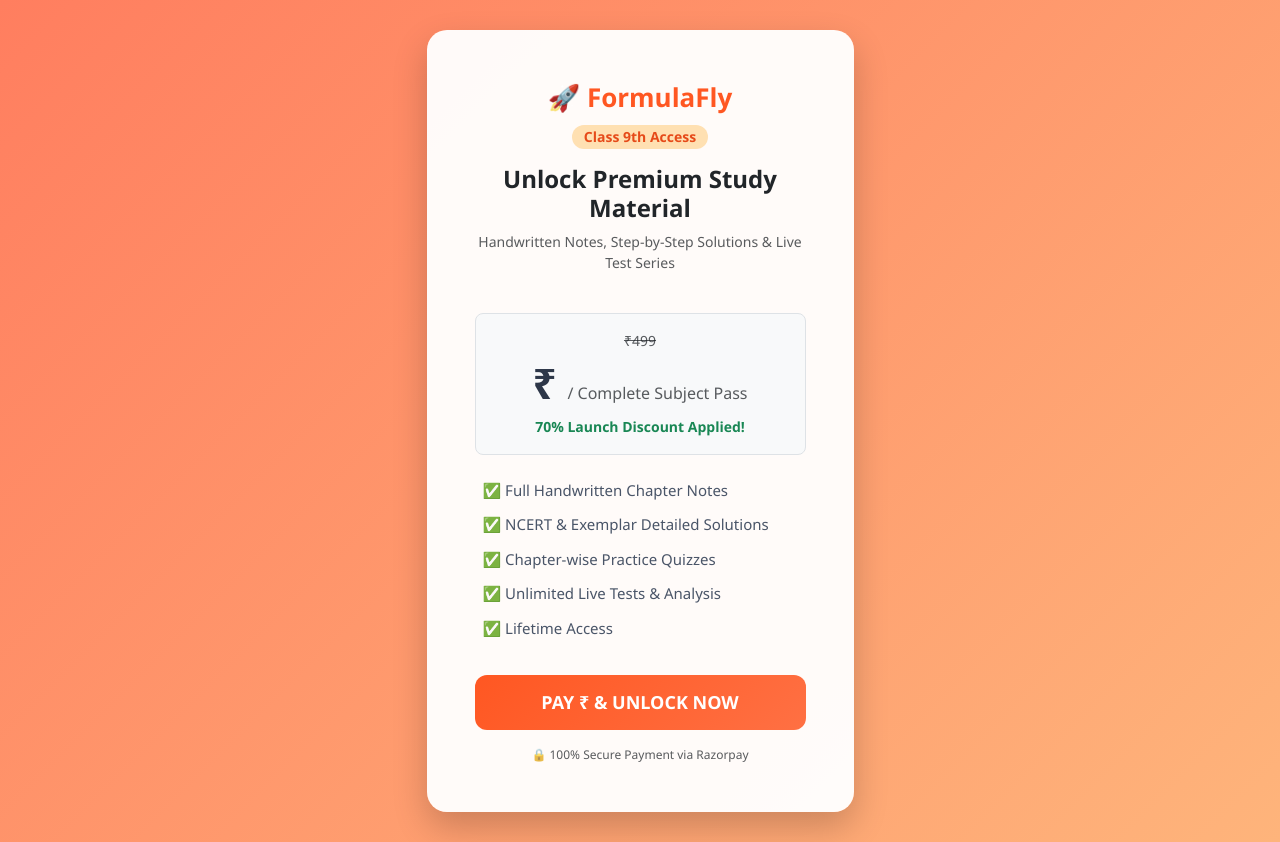
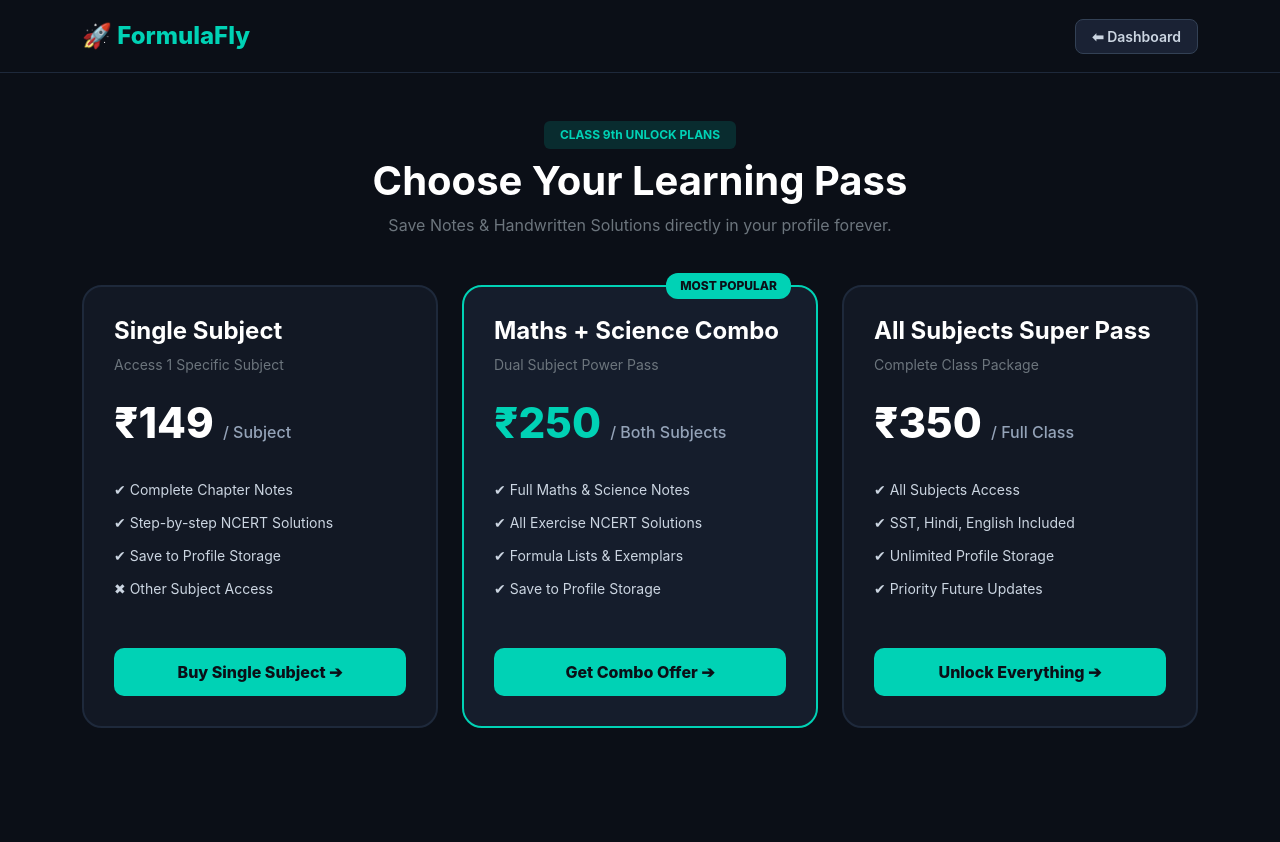
Before and after one commit to tapanshu05/quiz-application, a Django app: page /checkout/ in a window 1280 px wide. After the commit the page ends 728 px from the top, so only its background shows below. Run offline with Django 5.2, Linux system fonts and the light colour scheme; a user stored in the database is signed in; tables that the repository leaves empty hold one stand-in row (values such as "Sample post"); some libraries are stand-ins or nearby versions.

Commit message:
Added dynamic combo pricing checkout page for Class 9-12

```diff
--- a/quiz_app/templates/quiz_app/checkout.html
+++ b/quiz_app/templates/quiz_app/checkout.html
@@ -3,162 +3,208 @@
 <head>
     <meta charset="UTF-8">
     <meta name="viewport" content="width=device-width, initial-scale=1.0">
-    <title>Upgrade to Premium - FormulaFly</title>
+    <title>Unlock FormulaFly Premium</title>
     <link href="https://cdn.jsdelivr.net/npm/bootstrap@5.3.0/dist/css/bootstrap.min.css" rel="stylesheet">
     <style>
         body {
-            background: linear-gradient(135deg, #ff7e5f 0%, #feb47b 100%);
+            background-color: #0b0f17;
+            color: #ffffff;
+            font-family: -apple-system, BlinkMacSystemFont, "Segoe UI", Roboto, sans-serif;
             min-height: 100vh;
+        }
+
+        .navbar-teachoo {
+            background-color: #0b0f17;
+            padding: 18px 0;
+            border-bottom: 1px solid #1e293b;
+        }
+        .brand-logo { font-size: 24px; font-weight: 800; color: #00d2b5; text-decoration: none; }
+        .btn-back {
+            background: #1a2234;
+            color: #cbd5e1;
+            border: 1px solid #334155;
+            border-radius: 8px;
+            padding: 6px 16px;
+            font-weight: 600;
+            text-decoration: none;
+            font-size: 14px;
+        }
+
+        /* Plan Card Styling */
+        .plan-card {
+            background: #121824;
+            border: 2px solid #1e293b;
+            border-radius: 20px;
+            padding: 30px;
+            height: 100%;
             display: flex;
-            align-items: center;
-            font-family: 'Segoe UI', Tahoma, Geneva, Verdana, sans-serif;
-            padding: 30px 0;
+            flex-direction: column;
+            justify-content: space-between;
+            position: relative;
+            transition: all 0.3s ease;
         }
-        .checkout-card {
-            background: rgba(255, 255, 255, 0.96);
-            border: none;
-            border-radius: 20px;
-            box-shadow: 0 15px 35px rgba(0, 0, 0, 0.2);
+        .plan-card:hover {
+            border-color: #00d2b5;
+            transform: translateY(-5px);
+            box-shadow: 0 15px 35px rgba(0, 210, 181, 0.15);
         }
-        .brand-logo {
-            font-size: 26px;
+        .plan-card.featured {
+            border-color: #00d2b5;
+            background: #151d2c;
+        }
+        .badge-popular {
+            position: absolute;
+            top: -14px;
+            right: 25px;
+            background: #00d2b5;
+            color: #0b0f17;
             font-weight: 800;
-            color: #ff5722;
+            font-size: 12px;
+            padding: 4px 14px;
+            border-radius: 12px;
+            text-transform: uppercase;
         }
-        .price-tag {
+        .price-text {
             font-size: 42px;
             font-weight: 800;
-            color: #2d3748;
+            color: #ffffff;
         }
-        .badge-discount {
-            background-color: #ffe0b2;
-            color: #e64a19;
-            font-weight: bold;
-            padding: 5px 12px;
-            border-radius: 20px;
-            font-size: 14px;
-        }
-        .feature-list li {
-            margin-bottom: 12px;
-            font-size: 15px;
-            color: #4a5568;
+        .price-text span {
+            font-size: 16px;
+            color: #94a3b8;
             font-weight: 500;
         }
         .btn-pay {
-            background: linear-gradient(135deg, #ff5722 0%, #ff7043 100%);
+            background-color: #00d2b5;
+            color: #0b0f17;
+            font-weight: 800;
+            font-size: 16px;
+            padding: 12px;
+            border-radius: 10px;
             border: none;
-            color: white;
-            font-size: 18px;
-            font-weight: bold;
-            border-radius: 12px;
-            padding: 14px;
-            transition: all 0.3s ease;
+            width: 100%;
+            transition: all 0.2s ease;
         }
         .btn-pay:hover {
-            background: linear-gradient(135deg, #e64a19 0%, #ff5722 100%);
-            box-shadow: 0 5px 15px rgba(255, 87, 34, 0.4);
-            color: white;
+            background-color: #00b89f;
+            color: #0b0f17;
+        }
+        .feature-list {
+            list-style: none;
+            padding: 0;
+            margin: 25px 0;
+        }
+        .feature-list li {
+            color: #cbd5e1;
+            font-size: 14px;
+            margin-bottom: 12px;
+            display: flex;
+            align-items: center;
+            gap: 10px;
         }
     </style>
 </head>
 <body>
-    <div class="container">
-        <div class="row justify-content-center">
-            <div class="col-md-5 px-4">
-                <div class="card checkout-card p-4 p-md-5 text-center">
 
-                    <!-- Header -->
-                    <div class="mb-2">
-                        <span class="brand-logo">🚀 FormulaFly</span>
-                    </div>
-                    <span class="badge badge-discount align-self-center mb-3">Class {{ student_class }}th Access</span>
+    <nav class="navbar navbar-teachoo">
+        <div class="container d-flex justify-content-between align-items-center">
+            <a href="/" class="brand-logo">🚀 FormulaFly</a>
+            <a href="{% url 'dashboard' %}" class="btn-back">⬅ Dashboard</a>
+        </div>
+    </nav>
 
-                    <h4 class="fw-bold text-dark">Unlock Premium Study Material</h4>
-                    <p class="text-muted small">Handwritten Notes, Step-by-Step Solutions & Live Test Series</p>
+    <div class="container py-5">
+        <div class="text-center mb-5">
+            <span class="badge px-3 py-2 fw-bold" style="background-color: rgba(0, 210, 181, 0.15); color: #00d2b5;">
+                CLASS {{ student_class }}th UNLOCK PLANS
+            </span>
+            <h1 class="fw-bold mt-2">Choose Your Learning Pass</h1>
+            <p class="text-secondary">Save Notes & Handwritten Solutions directly in your profile forever.</p>
+        </div>
 
-                    <!-- Pricing Display -->
-                    <div class="my-4 p-3 bg-light rounded-3 border">
-                        <div class="text-muted text-decoration-line-through small">
-                            {% if student_class in '9,10' %}₹499{% else %}₹699{% endif %}
+        <div class="row g-4 justify-content-center">
+
+            <!-- Card 1: Single Subject Plan -->
+            <div class="col-12 col-md-4">
+                <div class="plan-card">
+                    <div>
+                        <h4 class="fw-bold mb-2">Single Subject</h4>
+                        <p class="text-secondary small">Access 1 Specific Subject</p>
+                        <div class="price-text mt-3">
+                            {% if student_class == '9' or student_class == '10' %}
+                                ₹149 <span>/ Subject</span>
+                            {% else %}
+                                ₹199 <span>/ Subject</span>
+                            {% endif %}
                         </div>
-                        <div class="price-tag">
-                            ₹{{ display_amount }} <span class="fs-6 text-muted fw-normal">/ Complete Subject Pass</span>
-                        </div>
-                        <span class="text-success fw-bold small">70% Launch Discount Applied!</span>
+
+                        <ul class="feature-list">
+                            <li>✔ Complete Chapter Notes</li>
+                            <li>✔ Step-by-step NCERT Solutions</li>
+                            <li>✔ Save to Profile Storage</li>
+                            <li>✖ Other Subject Access</li>
+                        </ul>
                     </div>
 
-                    <!-- Features -->
-                    <ul class="list-unstyled text-start feature-list mb-4 px-2">
-                        <li>✅ Full Handwritten Chapter Notes</li>
-                        <li>✅ NCERT & Exemplar Detailed Solutions</li>
-                        <li>✅ Chapter-wise Practice Quizzes</li>
-                        <li>✅ Unlimited Live Tests & Analysis</li>
-                        <li>✅ Lifetime Access</li>
-                    </ul>
-
-                    <!-- Razorpay Payment Button -->
-                    <button id="rzp-button" class="btn btn-pay w-100 text-uppercase">Pay ₹{{ display_amount }} & Unlock Now</button>
-
-                    <p class="mt-3 mb-0 text-muted extra-small" style="font-size: 12px;">
-                        🔒 100% Secure Payment via Razorpay
-                    </p>
+                    <button class="btn-pay mt-4">Buy Single Subject ➔</button>
                 </div>
             </div>
+
+            <!-- Card 2: Maths + Science Combo (Popular) -->
+            <div class="col-12 col-md-4">
+                <div class="plan-card featured">
+                    <span class="badge-popular">MOST POPULAR</span>
+                    <div>
+                        <h4 class="fw-bold mb-2">Maths + Science Combo</h4>
+                        <p class="text-secondary small">Dual Subject Power Pass</p>
+                        <div class="price-text mt-3" style="color: #00d2b5;">
+                            {% if student_class == '9' or student_class == '10' %}
+                                ₹250 <span>/ Both Subjects</span>
+                            {% else %}
+                                ₹329 <span>/ Both Subjects</span>
+                            {% endif %}
+                        </div>
+
+                        <ul class="feature-list">
+                            <li>✔ Full Maths & Science Notes</li>
+                            <li>✔ All Exercise NCERT Solutions</li>
+                            <li>✔ Formula Lists & Exemplars</li>
+                            <li>✔ Save to Profile Storage</li>
+                        </ul>
+                    </div>
+
+                    <button class="btn-pay mt-4">Get Combo Offer ➔</button>
+                </div>
+            </div>
+
+            <!-- Card 3: All Subjects Super Pass -->
+            <div class="col-12 col-md-4">
+                <div class="plan-card">
+                    <div>
+                        <h4 class="fw-bold mb-2">All Subjects Super Pass</h4>
+                        <p class="text-secondary small">Complete Class Package</p>
+                        <div class="price-text mt-3">
+                            {% if student_class == '9' or student_class == '10' %}
+                                ₹350 <span>/ Full Class</span>
+                            {% else %}
+                                ₹450 <span>/ Full Class</span>
+                            {% endif %}
+                        </div>
+
+                        <ul class="feature-list">
+                            <li>✔ All Subjects Access</li>
+                            <li>✔ SST, Hindi, English Included</li>
+                            <li>✔ Unlimited Profile Storage</li>
+                            <li>✔ Priority Future Updates</li>
+                        </ul>
+                    </div>
+
+                    <button class="btn-pay mt-4">Unlock Everything ➔</button>
+                </div>
+            </div>
+
         </div>
     </div>
 
-    <!-- Razorpay Checkout Script -->
-    <script src="https://checkout.razorpay.com/v1/checkout.js"></script>
-    <script>
-        var options = {
-            "key": "{{ razorpay_key_id }}",
-            "amount": "{{ amount }}", // Dynamic Amount in paise
-            "currency": "INR",
-            "name": "FormulaFly",
-            "description": "Class {{ student_class }}th Complete Access",
-            "image": "https://cdn-icons-png.flaticon.com/512/3135/3135715.png",
-            "order_id": "{{ order_id }}",
-            "handler": function (response){
-                // Submit payment details to backend
-                var form = document.createElement("form");
-                form.setAttribute("method", "POST");
-                form.setAttribute("action", "{% url 'payment_success' %}");
-
-                var inputPaymentId = document.createElement("input");
-                inputPaymentId.setAttribute("type", "hidden");
-                inputPaymentId.setAttribute("name", "razorpay_payment_id");
-                inputPaymentId.setAttribute("value", response.razorpay_payment_id);
-                form.appendChild(inputPaymentId);
-
-                var inputOrderId = document.createElement("input");
-                inputOrderId.setAttribute("type", "hidden");
-                inputOrderId.setAttribute("name", "razorpay_order_id");
-                inputOrderId.setAttribute("value", response.razorpay_order_id);
-                form.appendChild(inputOrderId);
-
-                var inputSignature = document.createElement("input");
-                inputSignature.setAttribute("type", "hidden");
-                inputSignature.setAttribute("name", "razorpay_signature");
-                inputSignature.setAttribute("value", response.razorpay_signature);
-                form.appendChild(inputSignature);
-
-                document.body.appendChild(form);
-                form.submit();
-            },
-            "prefill": {
-                "name": "{{ user.first_name }}",
-                "email": "{{ user.email }}"
-            },
-            "theme": {
-                "color": "#ff5722"
-            }
-        };
-
-        var rzp1 = new Razorpay(options);
-        document.getElementById('rzp-button').onclick = function(e){
-            rzp1.open();
-            e.preventDefault();
-        }
-    </script>
 </body>
 </html>
```
Also changed, not shown: quiz_app/admin.py (+25 -4 lines), quiz_app/models.py (+64 -32 lines), quiz_app/migrations/0006_rename_mobile_number_studentprofile_phone_and_more.py (added).
